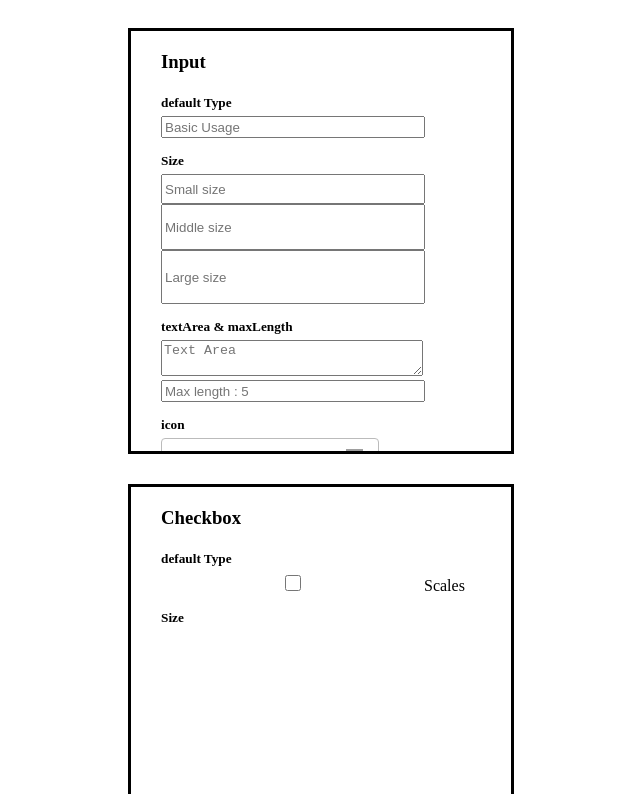
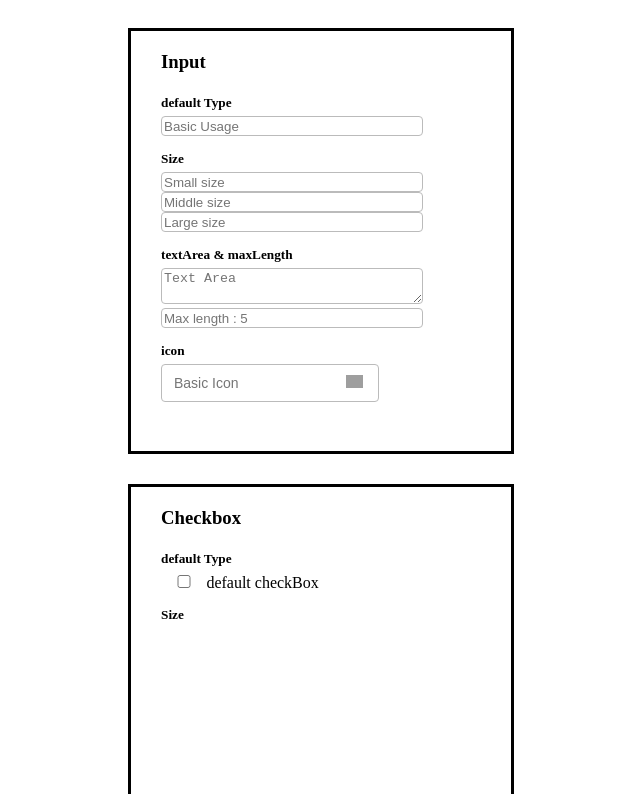
Before and after one commit to MarioChun/ReactJS-Storybook, a React (Create React App) app: page / in a window 1280 px wide. Shown: the part 535-1329 px from the top of the page, without its empty margins (319-959 px from the left). Built offline with nearby package versions, Linux system fonts and the light colour scheme; grey boxes are pictures that could not be loaded.

Commit message:
[component][checkbox] 개발 진행중

```diff
--- a/src/components/Checkbox.module.scss
+++ b/src/components/Checkbox.module.scss
@@ -1,3 +1,5 @@
-input {
-  width: 1vw;
+.checkboxContainer {
+  input {
+    width: 3vw;
+  }
 }
--- a/src/components/Checkbox.tsx
+++ b/src/components/Checkbox.tsx
@@ -2,15 +2,16 @@ import { FC, InputHTMLAttributes } from "react";
 import styles from "./Checkbox.module.scss";
 
 interface checkBoxProps extends InputHTMLAttributes<HTMLInputElement> {
+  text: string;
   // disabled : true, false
   // 버튼 클릭 -> 체크 또는 언체크 및 disabled 버튼
 }
 
-const CheckBox: FC<checkBoxProps> = () => {
+const CheckBox: FC<checkBoxProps> = ({ text }) => {
   return (
-    <div>
+    <div className={styles[`checkboxContainer`]}>
       <input type="checkbox" id="scales" name="scales" />
-      <label htmlFor="scales">Scales</label>
+      <label htmlFor="scales">{text}</label>
     </div>
   );
 };
--- a/src/components/Input.module.scss
+++ b/src/components/Input.module.scss
@@ -1,10 +1,16 @@
-input {
-  width: 20vw;
-  height: 2vh;
-}
 
-textarea {
-  width: 20vw;
+.inputContainer {
+  input {
+    width: 20vw;
+    height: 2vh;
+    border: 1px solid #bbb;
+  border-radius: 4px;
+  }
+  textarea {
+    width: 20vw;
+    border: 1px solid #bbb;
+  border-radius: 4px;
+  }
 }
 
 .sm {
@@ -24,7 +30,7 @@ textarea {
   width: 15vw;
 }
 
-.icon-input {
+.iconInput {
   width: 100%;
   border: 1px solid #bbb;
   border-radius: 4px;
@@ -32,7 +38,7 @@ textarea {
   font-size: 14px;
 }
 
-.icon-img {
+.iconImg {
   position: absolute;
   width: 17px;
   top: 11px;
--- a/src/components/Input.tsx
+++ b/src/components/Input.tsx
@@ -24,26 +24,30 @@ const Input: FC<inputProps> = ({
   return (
     <div>
       {textArea === true ? (
+        <div className={styles[`inputContainer`]}>
           <textarea placeholder={placeholder} />
+        </div>
       ) : icon === true ? (
         <div className={styles[`search`]}>
           <input
-            className={styles[`icon-input`]}
+            className={styles[`iconInput`]}
             type="text"
             placeholder={placeholder}
             maxLength={textMaxtLength}
           />
           <img
-            className={styles[`icon-img`]}
+            className={styles[`iconImg`]}
             src="https://s3.ap-northeast-2.amazonaws.com/cdn.wecode.co.kr/icon/search.png"
           />
         </div>
       ) : (
+        <div className={styles[`inputContainer`]}>
           <input
             placeholder={placeholder}
             maxLength={textMaxtLength}
             className={styles[`${size}`]}
           />
+        </div>
       )}
     </div>
   );
--- a/src/components/pack/PackCheckBox.tsx
+++ b/src/components/pack/PackCheckBox.tsx
@@ -5,7 +5,7 @@ const PackCheckBox = () => {
     <div>
       <h5 style={{ marginBottom: "5px" }}>default Type</h5>
 
-      <CheckBox />
+      <CheckBox text="default checkBox" />
 
       <h5 style={{ marginTop: "15px", marginBottom: "5px" }}>Size</h5>
     </div>
```
Lines whose indentation alone changed are shown as unchanged.
